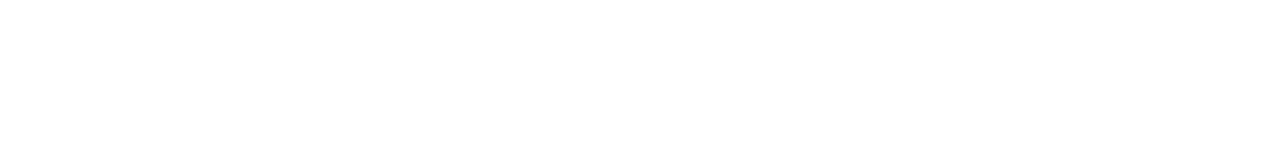
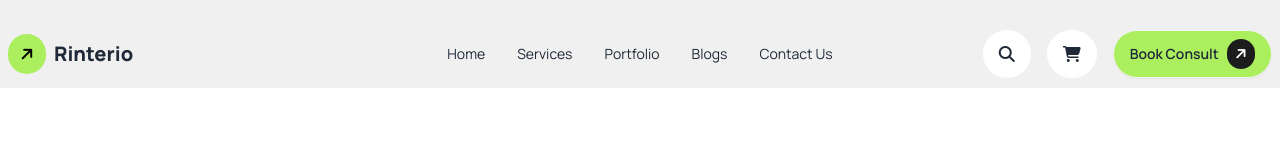
Before and after one commit to aeaseer/Assignment-03, a plain HTML site: page index.html in a window 1280 px wide. Drawn offline with nearby package versions, Linux system fonts and the light colour scheme.

Commit message:
navbar done

```diff
--- a/index.html
+++ b/index.html
@@ -1,13 +1,92 @@
 <!DOCTYPE html>
 <html lang="en">
+
 <head>
     <meta charset="UTF-8">
     <meta name="viewport" content="width=device-width, initial-scale=1.0">
     <title>Rinterio</title>
+    <link rel="preconnect" href="https://fonts.googleapis.com">
+    <link rel="preconnect" href="https://fonts.gstatic.com" crossorigin>
+    <link href="https://fonts.googleapis.com/css2?family=Manrope:wght@200..800&display=swap" rel="stylesheet">
+    <script src="https://kit.fontawesome.com/fe58bb8690.js" crossorigin="anonymous"></script>
     <link href="https://cdn.jsdelivr.net/npm/daisyui@4.12.10/dist/full.min.css" rel="stylesheet" type="text/css" />
-<script src="https://cdn.tailwindcss.com"></script>
+    <script src="https://cdn.tailwindcss.com"></script>
+    <style>
+        .font-manrope {
+            font-family: "Manrope", sans-serif;
+        }
+    </style>
+    <script>
+        tailwind.config = {
+            theme: {
+                extend: {
+                    colors: {
+                        clifford: '#da373d',
+                        "button-primary": '#ABEF5F',
+                        "arrrow-bg": '#1C1C1C',
+                    },
+                },
+            },
+        }
+    </script>
 </head>
-<body>
+
+<body class="font-manrope">
+<section class="bg-[#f0f0f0]">
+    <header class="md:container mx-auto pt-5">
+        <div class="navbar">
+            <div class="navbar-start">
+                <div class="dropdown">
+                    <div tabindex="0" role="button" class="btn btn-ghost lg:hidden">
+                        <svg xmlns="http://www.w3.org/2000/svg" class="h-5 w-5" fill="none" viewBox="0 0 24 24"
+                            stroke="currentColor">
+                            <path stroke-linecap="round" stroke-linejoin="round" stroke-width="2"
+                                d="M4 6h16M4 12h8m-8 6h16" />
+                        </svg>
+                    </div>
+                    <ul tabindex="0"
+                        class="menu menu-sm dropdown-content bg-base-100 rounded-box z-[1] mt-3 w-52 p-2 shadow">
+                        <li><a>Home</a></li>
+                        <li><a>Services</a></li>
+                        <li><a>Portfolio</a></li>
+                        <li><a>Blogs</a></li>
+                        <li><a>Contact Us</a></li>
+                    </ul>
+                </div>
+                <div class="">
+                    <a class="flex flex-row justify-center items-center gap-2">
+                        <div class="p-2 px-3 rounded-full bg-[#ABEF5F]"><i
+                                class="fa-solid fa-arrow-right -rotate-45 text-black"></i></div>
+                        <div class="font-extrabold text-xl">Rinterio</div>
+                    </a>
+                </div>
+            </div>
+            <div class="navbar-center hidden lg:flex">
+                <ul class="menu menu-horizontal px-1">
+                    <li><a>Home</a></li>
+                    <li><a>Services</a></li>
+                    <li><a>Portfolio</a></li>
+                    <li><a>Blogs</a></li>
+                    <li><a>Contact Us</a></li>
+                </ul>
+            </div>
+            <div class="navbar-end gap-4">
+                <div class="bg-[#ffffff] p-3 rounded-full px-4"><i class="fa-solid fa-magnifying-glass"></i></div>
+                <div class="bg-[#ffffff] p-3 rounded-full px-4"><i class="fa-solid fa-cart-shopping"></i></div>
+                <a class="btn bg-button-primary rounded-full">
+                    <div>Book Consult</div>
+                    <div class="p-2 rounded-full bg-[#1c1c1c]"><i
+                            class="fa-solid fa-arrow-right -rotate-45 text-white"></i></div>
+                </a>
+            </div>
+        </div>
+    </header>
+</section>
+
+    <main></main>
+
+    <footer></footer>
 
 </body>
+
 </html>
```
